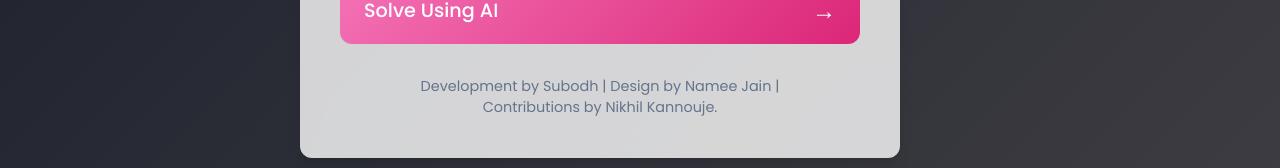
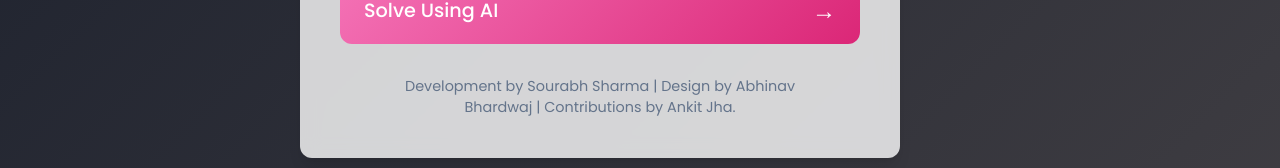
Before and after one commit to Subodh584/N-Puzzle-Solver-AI, a React (Vite) app: page / in a window 1280 px wide. Shown: the part 476-644 px from the top of the page. Built offline with nearby package versions, Linux system fonts and the light colour scheme.

Commit message:
Update WelcomeScreen.jsx

```diff
--- a/src/components/WelcomeScreen.jsx
+++ b/src/components/WelcomeScreen.jsx
@@ -86,7 +86,7 @@ const WelcomeScreen = ({ onModeSelect }) => {
         className="welcome-info"
         variants={itemVariants}
       >
-        <p>Development by Subodh | Design by Namee Jain | Contributions by Nikhil Kannouje.</p>
+        <p>Development by Sourabh Sharma | Design by Abhinav Bhardwaj | Contributions by Ankit Jha.</p>
       </motion.div>
     </motion.div>
   );
```
